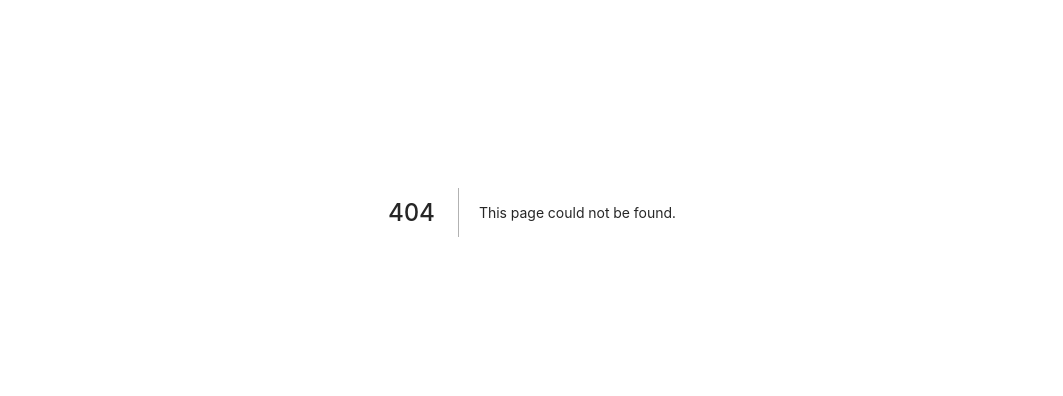
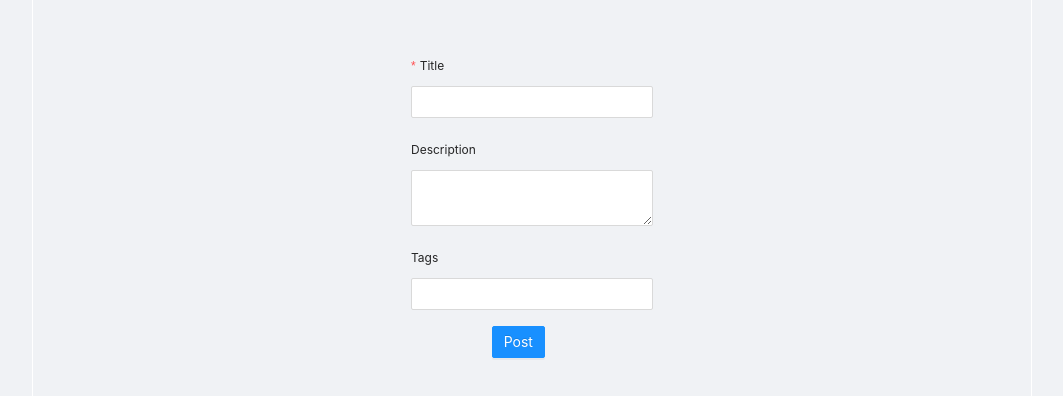
Before and after one commit to BlasmethiaN/XDReacc, a Next.js app: page /upload in a window 1280 px wide. Before the commit this address had no page. Shown: the part 188-584 px from the top of the page, without its empty margins (108-1171 px from the left). Built offline with nearby package versions, Linux system fonts and the light colour scheme.

Commit message:
Upload form

```diff
--- a/src/components/common/Layout.styled.ts
+++ b/src/components/common/Layout.styled.ts
@@ -26,3 +26,9 @@ export const XDlogo = styled.img`
   width: 140px;
   cursor: pointer;
 `
+
+export const CenteredBorderContent = styled(CenteredContent)`
+  border-left: 1px solid white;
+  border-right: 1px solid white;
+  width: 1000px;
+`
--- /dev/null
+++ b/src/components/index/UploadForm.tsx
@@ -0,0 +1,56 @@
+import { Form, Input, Button } from 'antd'
+
+const layout = {
+  labelCol: { span: 8 },
+  wrapperCol: { span: 16 },
+}
+const tailLayout = {
+  wrapperCol: { offset: 8, span: 16 },
+}
+
+const UploadForm = () => {
+  const onFinish = (values: any) => {
+    console.log('Success:', values)
+  }
+
+  const onFinishFailed = (errorInfo: any) => {
+    console.log('Failed:', errorInfo)
+  }
+
+  return (
+    <Form
+      {...layout}
+      size="large"
+      layout="vertical"
+      wrapperCol={{ span: 30, offset: 0 }}
+      name="uploadForm"
+      initialValues={{ remember: true }}
+      onFinish={onFinish}
+      onFinishFailed={onFinishFailed}
+    >
+      <Form.Item
+        label="Title"
+        name="title"
+        rules={[{ required: true, message: 'Please input title!' }]}
+      >
+        <Input />
+      </Form.Item>
+
+      <Form.Item label="Description" name="description">
+        <Input.TextArea />
+      </Form.Item>
+
+      <Form.Item label="Tags" name="Tags">
+        <Input />
+      </Form.Item>
+
+      <Form.Item {...tailLayout}>
+        <Button type="primary" htmlType="submit">
+          Post
+        </Button>
+      </Form.Item>
+    </Form>
+  )
+}
+
+export default UploadForm
--- /dev/null
+++ b/src/pages/upload.tsx
@@ -0,0 +1,14 @@
+import React from 'react'
+import { CenteredBorderContent, CenteredContent, Layout } from '../components/common/Layout.styled'
+import UploadForm from '../components/index/UploadForm'
+
+const UploadPage = () => (
+  <Layout>
+    <CenteredContent>
+      <CenteredBorderContent>
+        <UploadForm />
+      </CenteredBorderContent>
+    </CenteredContent>
+  </Layout>
+)
+export default UploadPage
```
Also changed, not shown: src/components/index/Uploader.tsx (added, +68 -0 lines).
